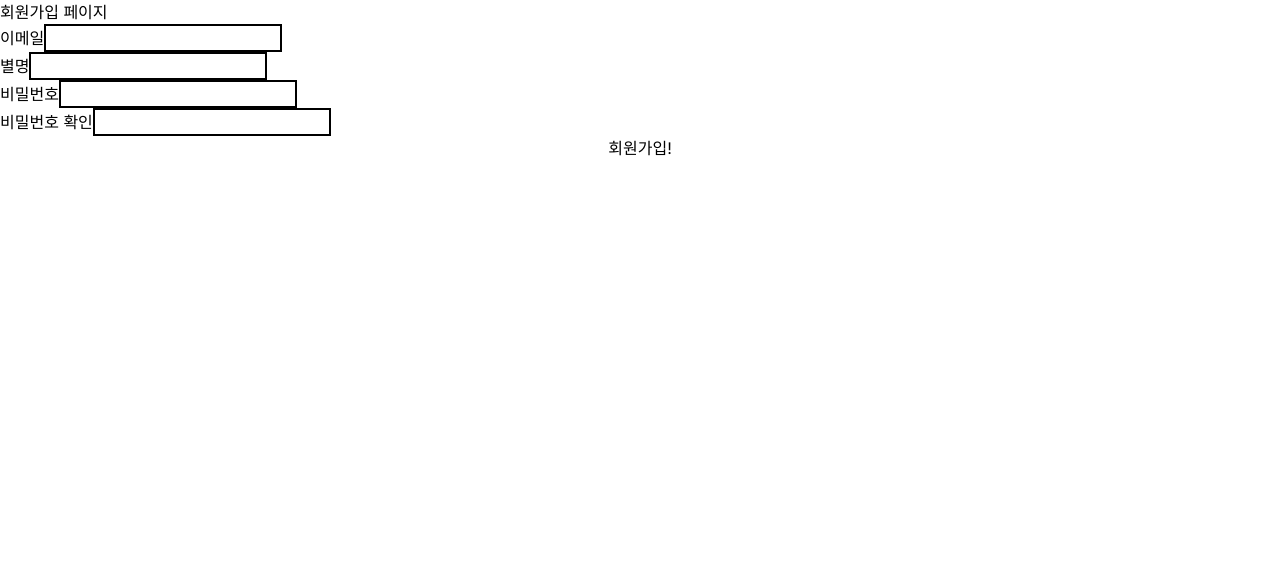
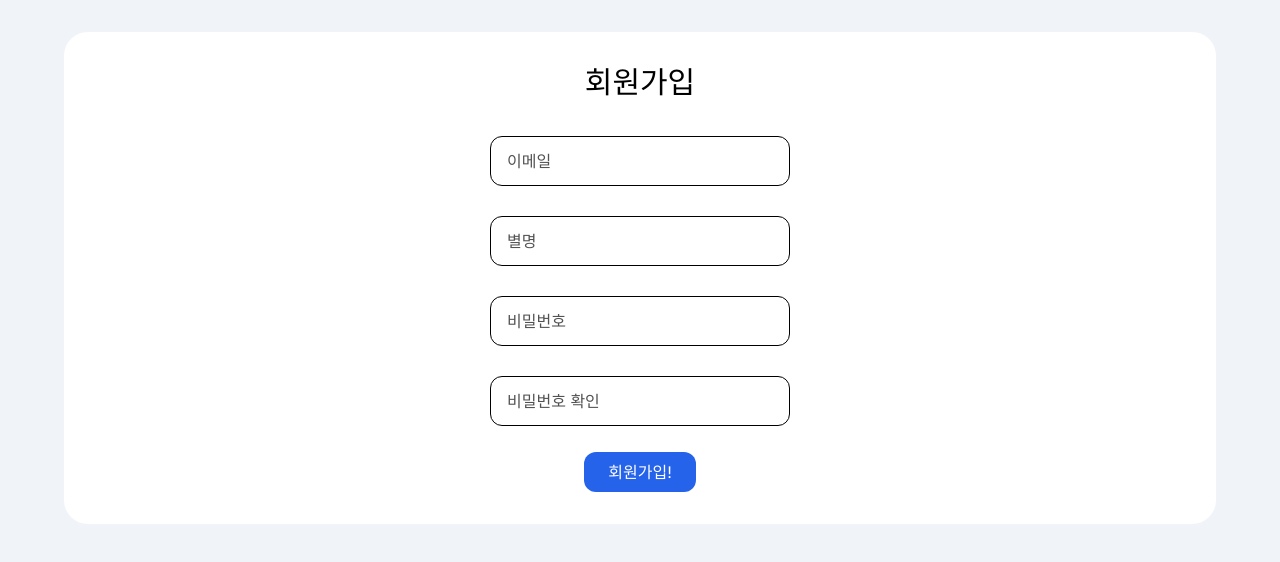
Before and after one commit to ICE0208/next14-mini-sns, a Next.js app: page /create-account in a window 1280 px wide. Shown: the top 562 px of the page. Built offline with nearby package versions, Linux system fonts and the light colour scheme.

Commit message:
💄 폼 스타일 추가

```diff
--- a/src/app/create-account/page.tsx
+++ b/src/app/create-account/page.tsx
@@ -1,42 +1,45 @@
 "use client";
 
-import InputWithLabel from "@/components/form/input";
+import Input from "@/components/form/input";
 import { submitCreateAccount } from "./actions";
 import { useFormState } from "react-dom";
+import Button from "@/components/form/button";
 
 export default function CreateAccountPage() {
   const [state, dispatch] = useFormState(submitCreateAccount, null);
 
-  console.log(state);
-
   return (
-    <div>
-      <h1>회원가입 페이지</h1>
-      <form className="flex flex-col" action={dispatch}>
-        <InputWithLabel
-          labelText="이메일"
+    <div className="flex min-h-screen flex-col items-center bg-[#F0F4F9] px-16 py-8">
+      <form
+        className="flex w-full flex-col items-center rounded-3xl bg-white px-16 py-8"
+        action={dispatch}
+      >
+        <h1 className="mb-6 text-3xl font-normal">회원가입</h1>
+        <Input
+          placeholder="이메일"
           name="email"
           type="email"
           errors={state?.fieldErrors.email}
         />
-        <InputWithLabel
-          labelText="별명"
+        <Input
+          placeholder="별명"
           name="name"
           errors={state?.fieldErrors.name}
         />
-        <InputWithLabel
-          labelText="비밀번호"
+        <Input
+          placeholder="비밀번호"
           name="password"
           type="password"
           errors={state?.fieldErrors.password}
         />
-        <InputWithLabel
-          labelText="비밀번호 확인"
+        <Input
+          placeholder="비밀번호 확인"
           name="passwordConfirm"
           type="password"
           errors={state?.fieldErrors.passwordConfirm}
         />
-        <button>회원가입!</button>
+        <span className="mt-2"></span>
+        <Button text="회원가입!" />
       </form>
     </div>
   );
--- a/src/app/log-in/page.tsx
+++ b/src/app/log-in/page.tsx
@@ -1,32 +1,34 @@
 "use client";
 
-import InputWithLabel from "@/components/form/input";
+import Input from "@/components/form/input";
 import { submitLoginAccount } from "./actions";
 import { useFormState } from "react-dom";
+import Button from "@/components/form/button";
 
 export default function CreateAccountPage() {
   const [state, dispatch] = useFormState(submitLoginAccount, null);
 
   return (
-    <div>
-      <h1>로그인 페이지</h1>
+    <div className="flex min-h-screen flex-col items-center bg-[#F0F4F9] px-16 py-8">
       <form
-        className="flex flex-col"
+        className="flex w-full flex-col items-center rounded-3xl bg-white px-16 py-8"
         action={dispatch}
       >
-        <InputWithLabel
-          labelText="이메일"
+        <h1 className="mb-6 text-3xl font-normal">로그인 페이지</h1>
+        <Input
+          placeholder="이메일"
           name="email"
           type="email"
           errors={state?.fieldErrors.email}
         />
-        <InputWithLabel
-          labelText="비밀번호"
+        <Input
+          placeholder="비밀번호"
           name="password"
           type="password"
           errors={state?.fieldErrors.password}
         />
-        <button>로그인!</button>
+        <span className="mt-2"></span>
+        <Button text="로그인!" />
       </form>
     </div>
   );
--- /dev/null
+++ b/src/components/form/button.tsx
@@ -0,0 +1,23 @@
+import { cls } from "@/lib/utils";
+import { ButtonHTMLAttributes } from "react";
+
+interface ButtonProps {
+  text: string;
+}
+
+export default function Button({
+  text,
+  onClick,
+}: ButtonProps & ButtonHTMLAttributes<HTMLButtonElement>) {
+  return (
+    <button
+      className={cls(
+        "rounded-xl bg-blue-600 px-6 py-2 text-white",
+        "hover:bg-blue-700",
+      )}
+      onClick={onClick}
+    >
+      {text}
+    </button>
+  );
+}
--- a/src/components/form/input.tsx
+++ b/src/components/form/input.tsx
@@ -1,28 +1,58 @@
-import { HTMLInputTypeAttribute, InputHTMLAttributes } from "react";
+"use client";
 
-interface InputWithLabelProps {
-  labelText: string;
+import { cls } from "@/lib/utils";
+import { InputHTMLAttributes, useState } from "react";
+
+interface InputProps {
   name: string;
   errors?: string[];
 }
 
-export default function InputWithLabel({
-  labelText,
+export default function Input({
   name,
   errors,
+  placeholder,
   type = "text",
   required = true,
-}: InputWithLabelProps & InputHTMLAttributes<HTMLInputElement>) {
+}: InputProps & InputHTMLAttributes<HTMLInputElement>) {
+  const [value, setValue] = useState("");
+
   return (
-    <label>
-      <span>{labelText}</span>
+    <div className="group relative mt-3">
+      <span
+        className={cls(
+          "absolute -top-[10px] left-[16px] bg-white px-1 text-[14px] font-medium opacity-0",
+          "group-focus-within:text-blue-700 group-focus-within:opacity-100",
+        )}
+        style={{
+          ...(value ? { opacity: 100 } : {}),
+          ...(errors && errors?.length > 0 ? { color: "#de413e" } : {}),
+        }}
+      >
+        {placeholder}
+      </span>
       <input
-        className="border-2 border-black"
+        className={cls(
+          "w-[300px] rounded-xl border-[1.5px] border-black px-4 py-3",
+          "placeholder:text-neutral-600 focus:outline-blue-700 focus:placeholder:opacity-0",
+        )}
+        style={{
+          ...(errors && errors?.length > 0
+            ? { borderColor: "#de413e", outlineWidth: 0 }
+            : {}),
+        }}
         name={name}
         type={type}
+        placeholder={placeholder}
         required={required}
+        value={value}
+        onChange={(e) => setValue(e.currentTarget.value)}
       />
-      {errors && errors?.length > 0 && <span>{errors[0]}</span>}
-    </label>
+      <div className="min-h-[18px]">
+        {errors && errors?.length > 0 && (
+          <span className="text-[14px] text-[#de413e]">{errors[0]}</span>
+        )}
+      </div>
+    </div>
   );
 }
--- /dev/null
+++ b/src/lib/utils.ts
@@ -0,0 +1 @@
+export const cls = (...classNames: string[]) => classNames.join(" ");
```
